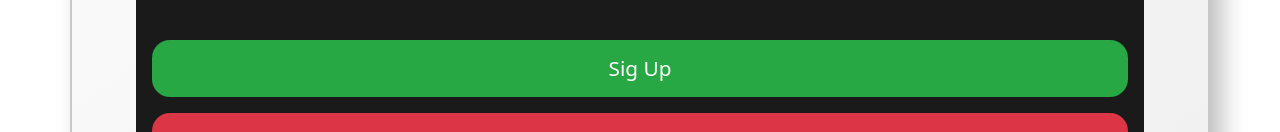
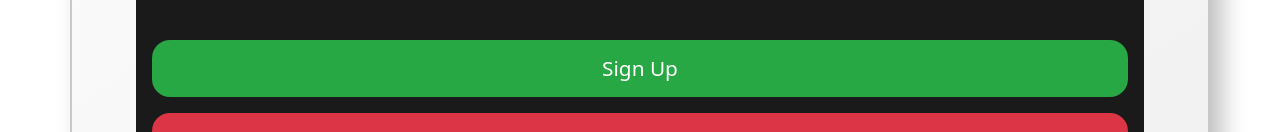
Before and after one commit to Worapakorn-Jarusiriphot/Worapakorn644259018--Frontend_Product_Management, a React (Vite) app: page /signup in a window 1280 px wide. Shown: the part 819-951 px from the top of the page. Built offline with nearby package versions, Linux system fonts and the light colour scheme.

Commit message:
Update file SignIn.jsx , SignUp.jsx
Update file SignIn.jsx , SignUp.jsx

```diff
--- a/src/pages/SignIn.jsx
+++ b/src/pages/SignIn.jsx
@@ -77,7 +77,7 @@ const SignIn = () => {
                 />
               </div>
               <Link to="" className="btn btn-success" onClick={handleClick}>
-                Sig In
+                Sign In
               </Link>{" "}
               <Link to="/" className="btn btn-danger" onClick={handleClear}>
                 Cancle
--- a/src/pages/SignUp.jsx
+++ b/src/pages/SignUp.jsx
@@ -112,7 +112,7 @@ const SignUp = () => {
                 />
               </div>
               <Link to="" className="btn btn-success" onClick={handleClick}>
-                Sig Up
+                Sign Up
               </Link>{" "}
               <Link to="/" className="btn btn-danger" onClick={handleClear}>
                 Cancle
```
